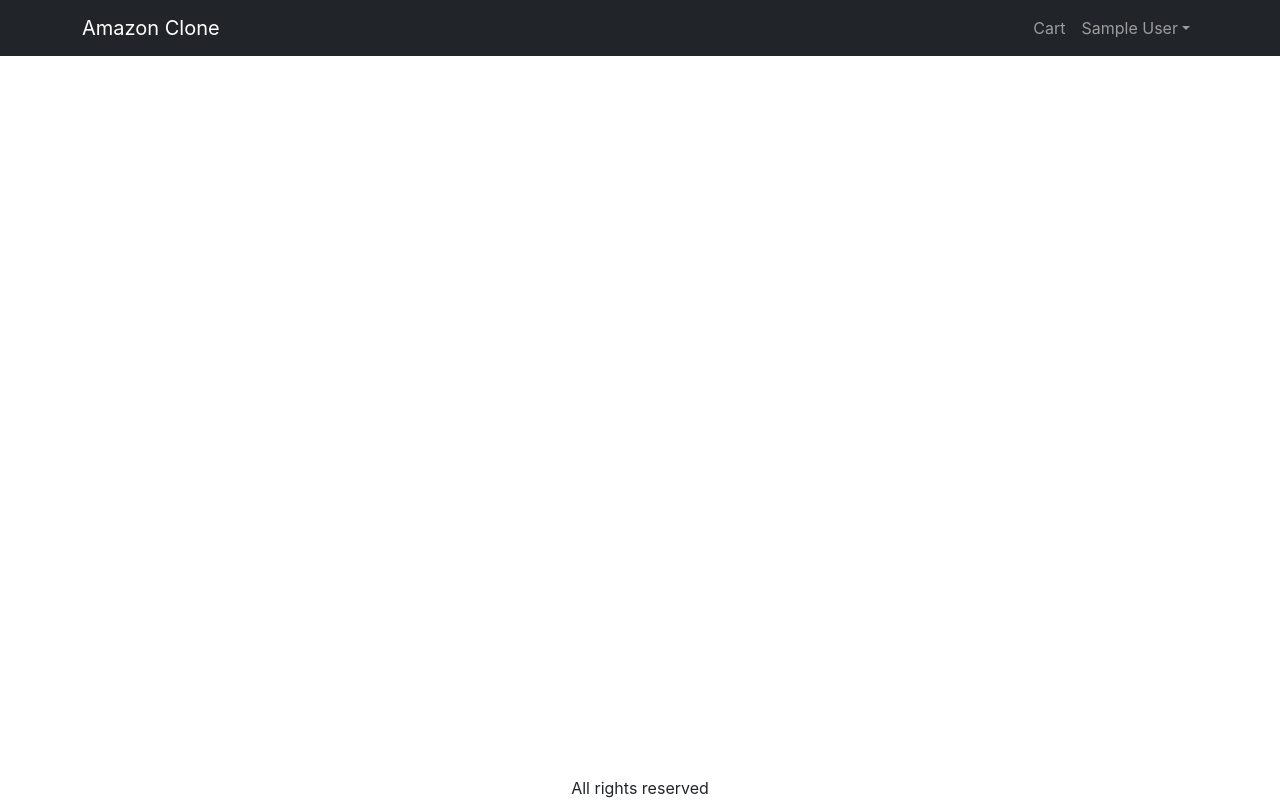
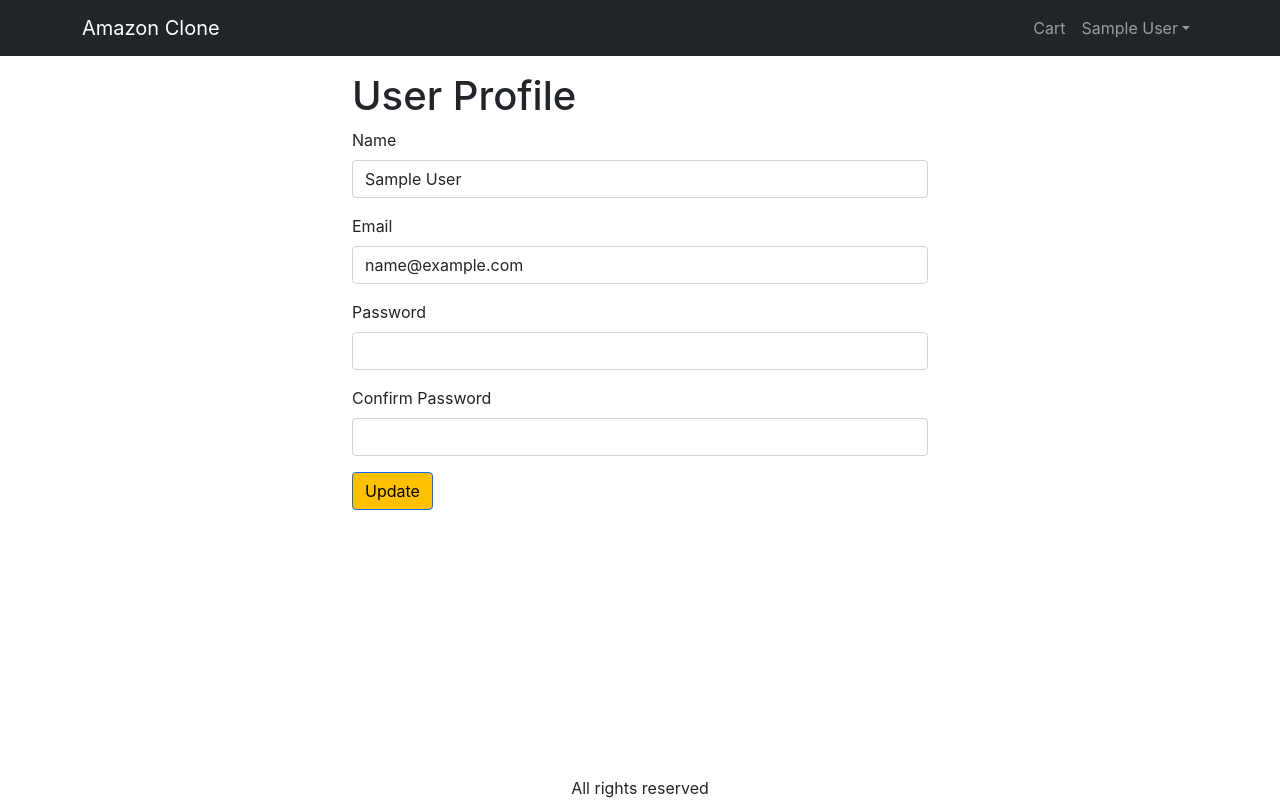
Before and after one commit to Amine-dd/amazon_clone, a React (Create React App) app in the folder frontend/: page /profile in a window 1280 px wide. Built offline with nearby package versions, Linux system fonts and the light colour scheme; sample sign-in values are in the browser's storage.

Commit message:
implemented profilescreen to update the users infos

```diff
--- a/frontend/src/App.js
+++ b/frontend/src/App.js
@@ -18,6 +18,7 @@ import PaymentMethodScreen from './screens/PaymentMethodScreen';
 import PlaceOrderScreen from './screens/PlaceOrderScreen';
 import OrderScreen from './screens/OrderScreen';
 import OrderHistoryScreen from './screens/OrderHistoryScreen';
+import ProfileScreen from './screens/ProfileScreen';
 
 function App() {
   const { state, dispatch: ctxDispatch } = useContext(Store);
@@ -26,8 +27,9 @@ function App() {
     ctxDispatch({ type: 'USER_SIGNOUT' });
     localStorage.removeItem('userInfo');
     localStorage.removeItem('shippingAddress');
-    localStorage.removeItem('cartItems');
+    //localStorage.removeItem('cartItems');
     localStorage.removeItem('paymentMethod');
+    window.location.href = '/signin';
   };
   return (
     <BrowserRouter>
@@ -58,9 +60,10 @@ function App() {
                       <LinkContainer to="/orderhistory">
                         <NavDropdown.Item>Order History</NavDropdown.Item>
                       </LinkContainer>
+                      <NavDropdown.Divider />
                       <Link
                         className="dropdown-item"
-                        to="signout"
+                        to="#signout"
                         onClick={signoutHandler}
                       >
                         Sign Out
@@ -83,11 +86,12 @@ function App() {
               <Route path="/cart" element={<CartScreen />} />
               <Route path="/signin" element={<SigninScreen />} />
               <Route path="/signup" element={<SignupScreen />} />
-              <Route path="/shipping" element={<ShippingAdressScreen />} />
-              <Route path="/payment" element={<PaymentMethodScreen />} />
+              <Route path="/profile" element={<ProfileScreen />} />
               <Route path="/placeorder" element={<PlaceOrderScreen />} />
               <Route path="/order/:id" element={<OrderScreen />} />
               <Route path="/orderhistory" element={<OrderHistoryScreen />} />
+              <Route path="/shipping" element={<ShippingAdressScreen />} />
+              <Route path="/payment" element={<PaymentMethodScreen />} />
               <Route path="/" element={<HomeScreen />} />
             </Routes>
           </Container>
--- /dev/null
+++ b/frontend/src/screens/ProfileScreen.js
@@ -0,0 +1,97 @@
+import axios from 'axios';
+import React, { useContext, useReducer, useState } from 'react';
+import { Button, Form } from 'react-bootstrap';
+import { Helmet } from 'react-helmet-async';
+import { toast } from 'react-toastify';
+import { Store } from '../Store';
+import { getError } from '../utils';
+
+const reducer = (state, action) => {
+  switch (action.type) {
+    case 'UPDATE_REQUEST':
+      return { ...state, loadingUpdate: true };
+    case 'UPDATE_SUCCESS':
+      return { ...state, loadingUpdate: false };
+    case 'UPDATE_FAIL':
+      return { ...state, loadingUpdate: false };
+    default:
+      return state;
+  }
+};
+
+export default function ProfileScreen() {
+  const { state, dispatch: ctxDispatch } = useContext(Store);
+  const { userInfo } = state;
+  const [name, setName] = useState(userInfo.name);
+  const [email, setEmail] = useState(userInfo.email);
+  const [password, setPassword] = useState('');
+  const [confirmPassword, setConfirmPassword] = useState('');
+
+  const [{ loadingUpdate }, dispatch] = useReducer(reducer, {
+    loadingUpdate: false,
+  });
+
+  const submitHandler = async (e) => {
+    e.preventDefault();
+    try {
+      const { data } = await axios.put(
+        '/api/users/profile',
+        { name, email, password },
+        { headers: { Authorization: `Bearer ${userInfo.token}` } }
+      );
+      dispatch({ type: 'UPDATE_SUCCESS' });
+
+      ctxDispatch({ type: 'USER_SIGNIN', payload: data });
+      localStorage.setItem('userInfo', JSON.stringify(data));
+      toast.success('User updated successfully');
+    } catch (err) {
+      dispatch({ type: 'UPDATE_FAIL' });
+      toast.error(getError(err));
+    }
+  };
+  return (
+    <div class="container small-container">
+      <Helmet>
+        <title>User Profile</title>
+      </Helmet>
+      <h1>User Profile</h1>
+      <form onSubmit={submitHandler}>
+        <Form.Group className="mb-3" controlId="name">
+          <Form.Label>Name</Form.Label>
+          <Form.Control
+            value={name}
+            onChange={(e) => setName(e.target.value)}
+            required
+          ></Form.Control>
+        </Form.Group>
+        <Form.Group className="mb-3" controlId="email">
+          <Form.Label>Email</Form.Label>
+          <Form.Control
+            value={email}
+            onChange={(e) => setEmail(e.target.value)}
+            required
+          ></Form.Control>
+        </Form.Group>
+        <Form.Group className="mb-3" controlId="password">
+          <Form.Label>Password</Form.Label>
+          <Form.Control
+            value={password}
+            onChange={(e) => setPassword(e.target.value)}
+            required
+          ></Form.Control>
+        </Form.Group>
+        <Form.Group className="mb-3" controlId="password">
+          <Form.Label>Confirm Password</Form.Label>
+          <Form.Control
+            value={confirmPassword}
+            onChange={(e) => setConfirmPassword(e.target.value)}
+            required
+          ></Form.Control>
+        </Form.Group>
+        <div className="mb-3">
+          <Button type="submit">Update</Button>
+        </div>
+      </form>
+    </div>
+  );
+}
```
Also changed, not shown: 1 other file (tests, documents, lock files or other folders).
